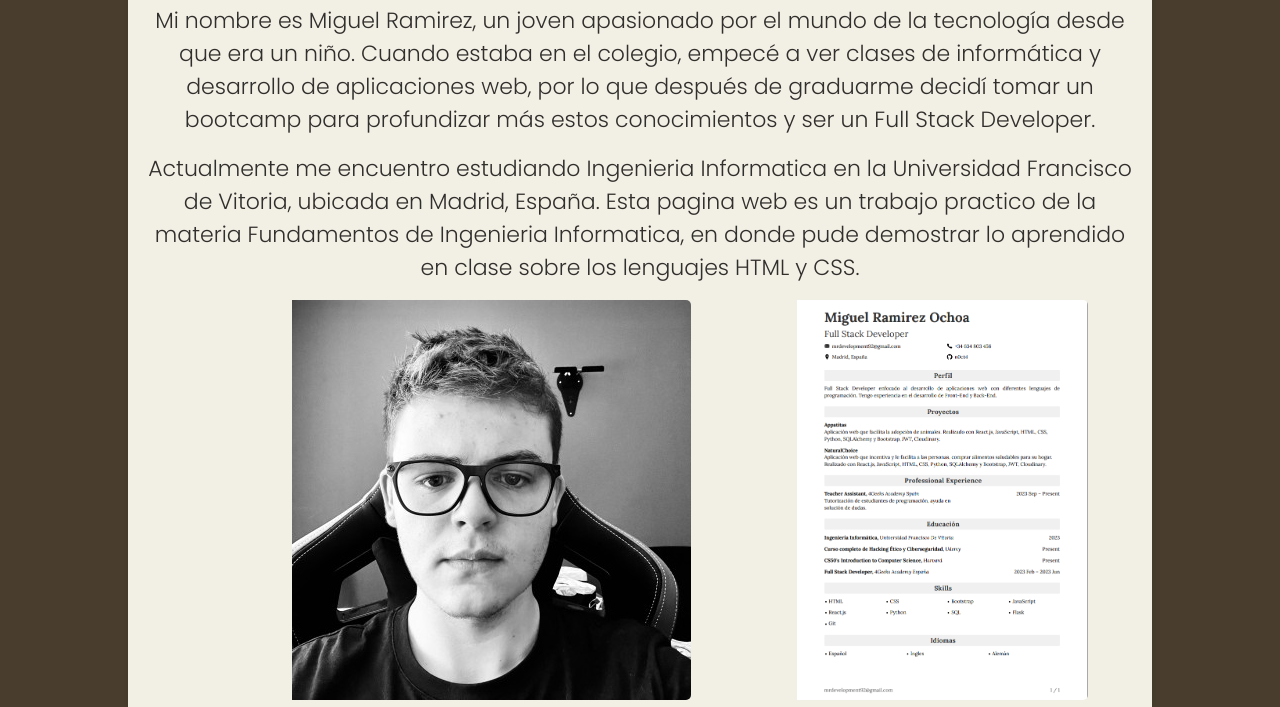
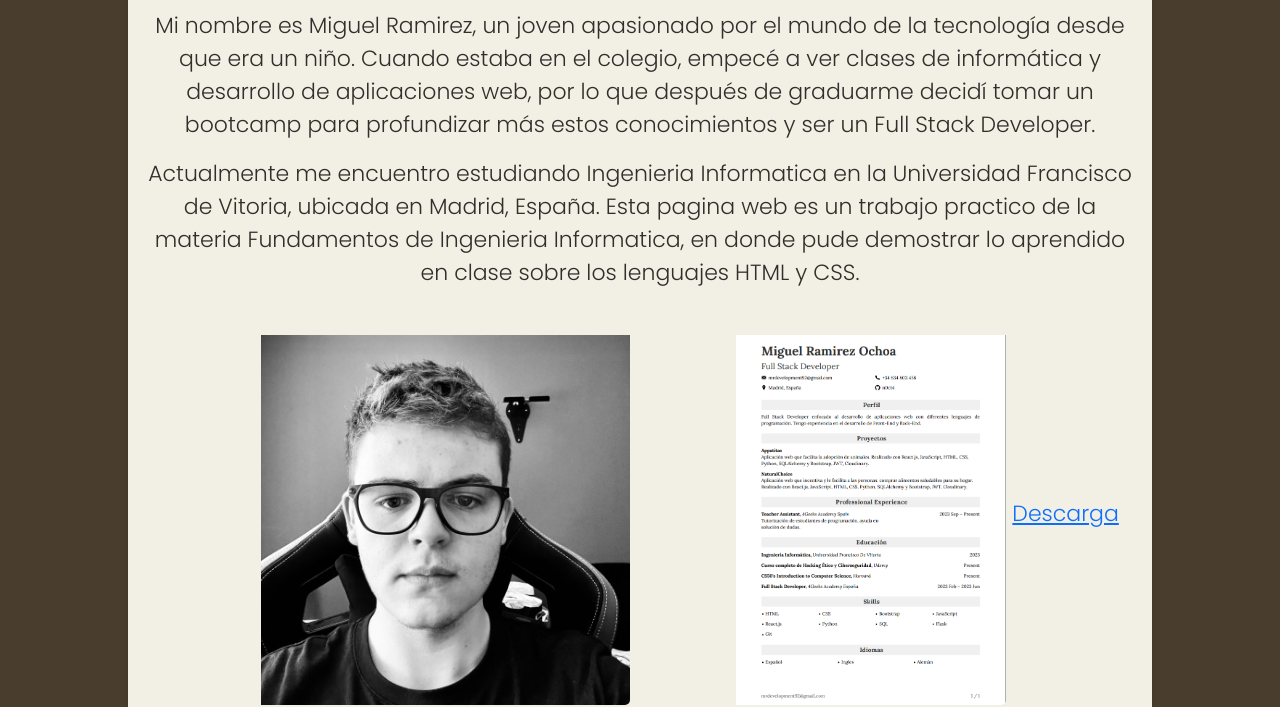
Before and after one commit to n0ct4/Trabajo-Individual-Web-2, a plain HTML site: page public/sobremi.html in a window 1280 px wide. Shown: the part 269-976 px from the top of the page. Drawn offline with nearby package versions, Linux system fonts and the light colour scheme.

Commit message:
retoque de estilos

```diff
--- a/styles/styles.css
+++ b/styles/styles.css
@@ -166,13 +166,15 @@
 
 .sobremi-body {
   margin: 20px;
-  padding-top: 10px;
-  padding-bottom: 40px;
+  padding-top: 15px;
+  padding-bottom: 20px;
   font-size: 22px;
+  font-weight: 500;
 }
 
 .multimedia-sobremi {
   padding-left: 100px;
+  padding-top: 30px;
   max-width: 100%;
   max-height: 400px;
   border-radius: 5px;
```
